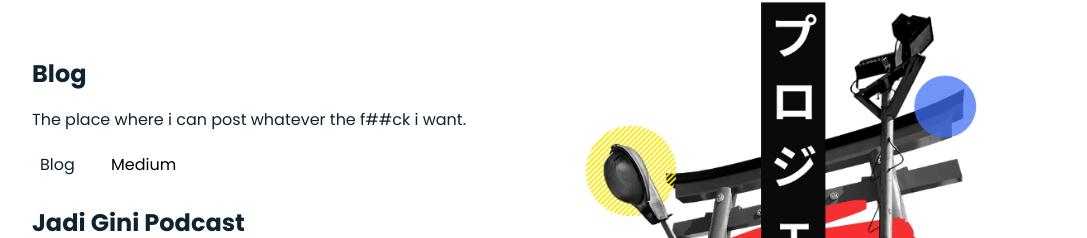
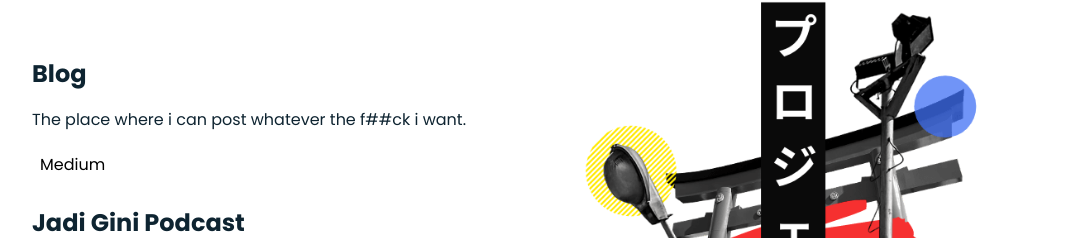
Before and after one commit to CacingNakal/cacingnakal.website, a plain HTML site: page index.html in a window 1280 px wide. Shown: the part 1548-1786 px from the top of the page, without its empty margins (96-1183 px from the left). Drawn offline with nearby package versions, Linux system fonts and the light colour scheme.

Commit message:
Update index.html
deleted blog button

```diff
--- a/index.html
+++ b/index.html
@@ -82,7 +82,6 @@
                     <div>
                         <h2 class="projects__subtitle">Blog</h2>
                         <p class="projects__text">The place where i can post whatever the f##ck i want.</p>
-                    	<span class="projects__name">Blog</span>
                         <span class="projects__name"><a href="https://medium.com/@CacingNakal" target="_blank">Medium</a></span>
                         <h2 class="projects__subtitle">Jadi Gini Podcast</h2>
                         <p class="projects__text">Platform untuk membahas isu-isu dan fenomena sosial yang ada disekitar anak muda dari sudut pandang seorang cacing.</p>
```
